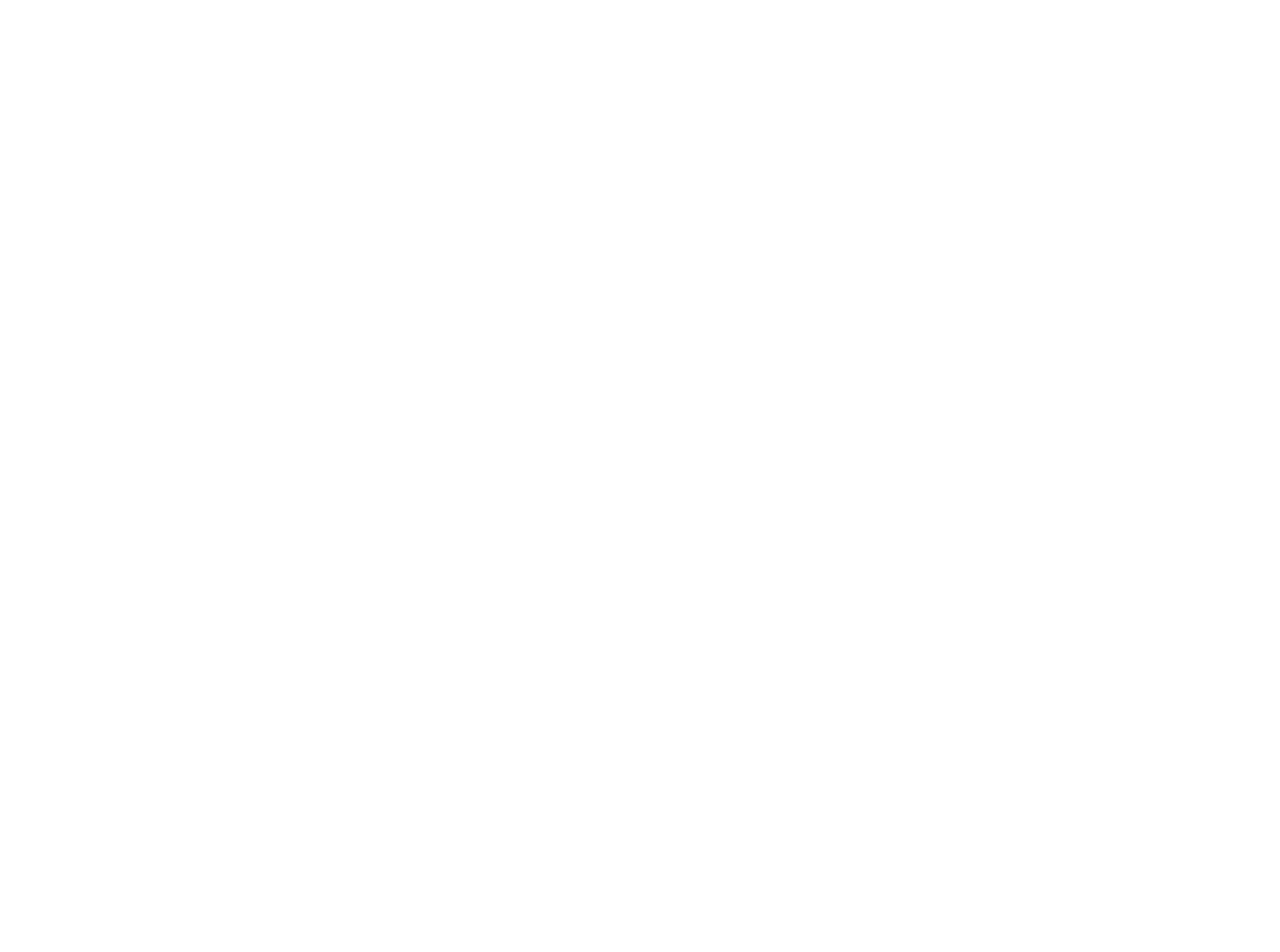
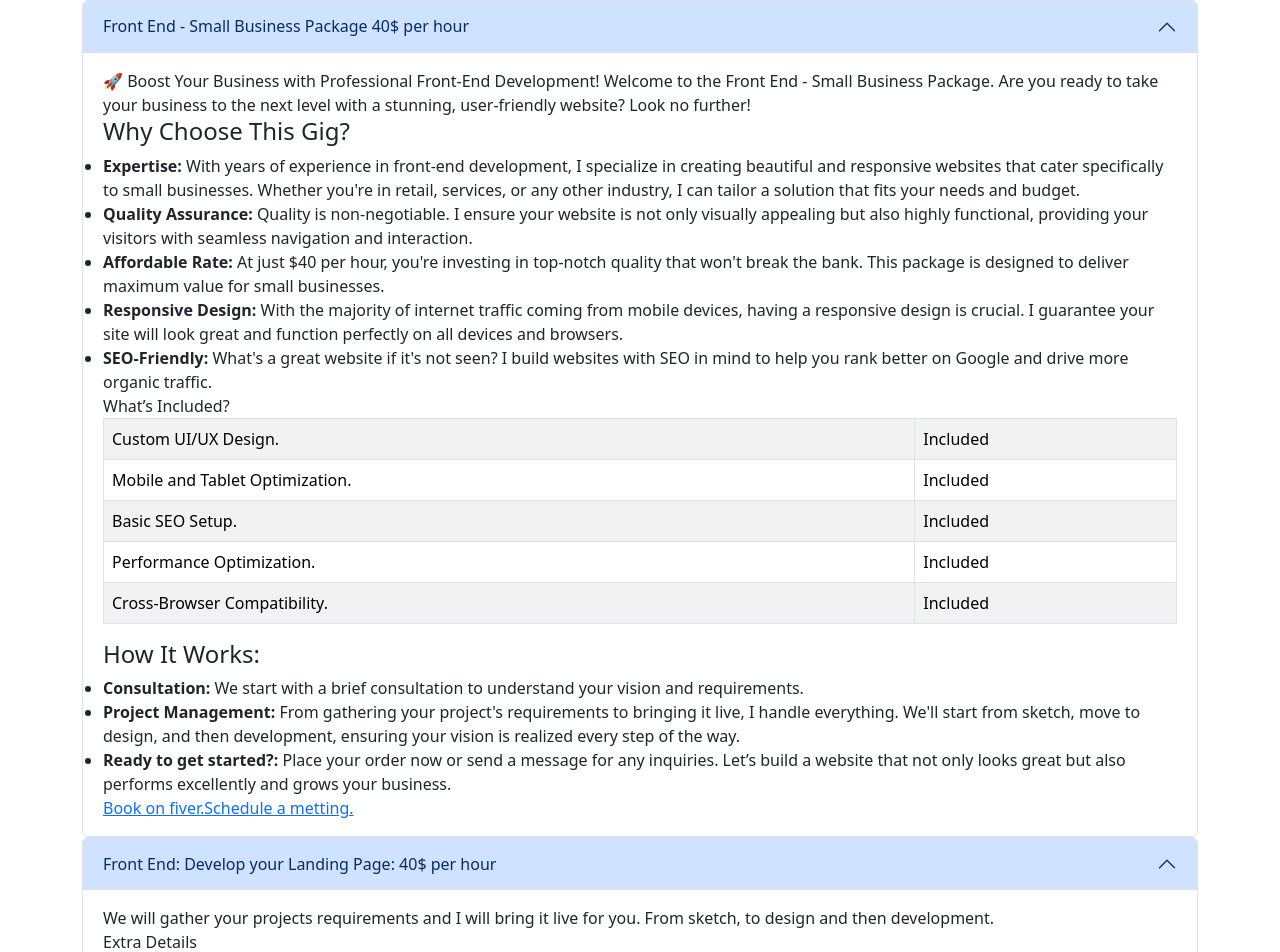
Before and after one commit to alexoltean97/portofolio, a React (Vite) app: page /gigs in a window 1280 px wide. Before the commit this address had no page. Shown: the part 187-1139 px from the top of the page. Before the commit the page ends 800 px from the top, so only its background shows below. Built offline with nearby package versions, Linux system fonts and the light colour scheme; a web font is replaced by a local one.

Commit message:
Some extra work

```diff
--- /dev/null
+++ b/src/components/gigs/Book/Book.jsx
@@ -0,0 +1,12 @@
+import React from "react";
+
+const Book = () => {
+  return (
+    <div>
+      <a href="#">Book on fiver.</a>
+      <a href="#">Schedule a metting.</a>
+    </div>
+  );
+};
+
+export default Book;
--- /dev/null
+++ b/src/components/gigs/FeaturesTable/FeaturesTable.jsx
@@ -0,0 +1,22 @@
+import React from 'react';
+import Table from 'react-bootstrap/Table'; // Ensure you have react-bootstrap installed
+
+const FeaturesTable = ({ items }) => {
+  return (
+    <div>
+      <p>What’s Included?</p>
+      <Table striped bordered hover>
+        <tbody>
+          {items.map((item, index) => (
+            <tr key={index}>
+              <td>{item.feature}</td>
+              <td>{item.mark}</td>
+            </tr>
+          ))}
+        </tbody>
+      </Table>
+    </div>
+  );
+};
+
+export default FeaturesTable;
--- /dev/null
+++ b/src/components/gigs/GigDescription/GigDescription.jsx
@@ -0,0 +1,13 @@
+import React from "react";
+
+const GigDescription = ({description}) => {
+  return (
+    <div>
+      <p>
+        {description}
+      </p>
+    </div>
+  );
+};
+
+export default GigDescription;
--- /dev/null
+++ b/src/components/gigs/GigPlans/GigPlans.jsx
@@ -0,0 +1,58 @@
+import React from "react";
+import Accordion from "react-bootstrap/Accordion";
+import GigDescription from "../GigDescription/GigDescription";
+import HowItWorks from "../HowItWorks/HowItWorks.jsx";
+import Book from "../Book/Book.jsx";
+import {
+  featuresSmallBusiness,
+  tableItems,
+  processSteps,
+} from "../GigsFeatures/GigsFeatures.js"; // Adjust the path to your data file
+import WhyChoseGig from "../WhyChoseGig/WhyChoseGig";
+import FeaturesTable from "../FeaturesTable/FeaturesTable";
+const GigPlans = () => {
+  return (
+    <React.Fragment>
+      <Accordion defaultActiveKey="0">
+        <Accordion.Item eventKey="0">
+          <Accordion.Header>
+            Front End - Small Business Package 40$ per hour
+          </Accordion.Header>
+          <Accordion.Body>
+            <GigDescription
+              description="🚀 Boost Your Business with Professional Front-End Development! Welcome
+        to the Front End - Small Business Package. Are you ready to take your
+        business to the next level with a stunning, user-friendly website? Look
+        no further!"
+            ></GigDescription>
+            <WhyChoseGig features={featuresSmallBusiness} />
+            <FeaturesTable items={tableItems} />
+            <HowItWorks steps={processSteps} />
+            <Book />
+          </Accordion.Body>
+        </Accordion.Item>
+      </Accordion>
+
+      <Accordion defaultActiveKey="0">
+        <Accordion.Item eventKey="0">
+          <Accordion.Header>
+            Front End: Develop your Landing Page: 40$ per hour
+          </Accordion.Header>
+          <Accordion.Body>
+            <div>
+              <p>
+                We will gather your projects requirements and I will bring it
+                live for you. From sketch, to design and then development.
+              </p>
+            </div>
+            <div>
+              <p>Extra Details</p>
+            </div>
+          </Accordion.Body>
+        </Accordion.Item>
+      </Accordion>
+    </React.Fragment>
+  );
+};
+
+export default GigPlans;
--- /dev/null
+++ b/src/components/gigs/GigsFeatures/GigsFeatures.js
@@ -0,0 +1,53 @@
+export const featuresSmallBusiness = [
+  {
+    title: "Expertise",
+    description:
+      "With years of experience in front-end development, I specialize in creating beautiful and responsive websites that cater specifically to small businesses. Whether you're in retail, services, or any other industry, I can tailor a solution that fits your needs and budget.",
+  },
+  {
+    title: "Quality Assurance",
+    description:
+      "Quality is non-negotiable. I ensure your website is not only visually appealing but also highly functional, providing your visitors with seamless navigation and interaction.",
+  },
+  {
+    title: "Affordable Rate",
+    description:
+      "At just $40 per hour, you're investing in top-notch quality that won't break the bank. This package is designed to deliver maximum value for small businesses.",
+  },
+  {
+    title: "Responsive Design",
+    description:
+      "With the majority of internet traffic coming from mobile devices, having a responsive design is crucial. I guarantee your site will look great and function perfectly on all devices and browsers.",
+  },
+  {
+    title: "SEO-Friendly",
+    description:
+      "What's a great website if it's not seen? I build websites with SEO in mind to help you rank better on Google and drive more organic traffic.",
+  },
+];
+
+export const tableItems = [
+  { feature: "Custom UI/UX Design.", mark: "Included" },
+  { feature: "Mobile and Tablet Optimization.", mark: "Included" },
+  { feature: "Basic SEO Setup.", mark: "Included" },
+  { feature: "Performance Optimization.", mark: "Included" },
+  { feature: "Cross-Browser Compatibility.", mark: "Included" },
+];
+
+export const processSteps  = [
+  {
+    title: "Consultation",
+    description:
+      "We start with a brief consultation to understand your vision and requirements.",
+  },
+  {
+    title: "Project Management",
+    description:
+      "From gathering your project's requirements to bringing it live, I handle everything. We'll start from sketch, move to design, and then development, ensuring your vision is realized every step of the way.",
+  },
+  {
+    title: "Ready to get started?",
+    description:
+      " Place your order now or send a message for any inquiries. Let’s build a website that not only looks great but also performs excellently and grows your business.",
+  },
+];
--- /dev/null
+++ b/src/components/gigs/HowItWorks/HowItWorks.jsx
@@ -0,0 +1,18 @@
+import React from "react";
+
+const HowItWorks = ({ steps }) => {
+  return (
+    <div>
+      <h4>How It Works:</h4>
+      <ul>
+        {steps.map((step, index) => (
+          <li key={index}>
+            <strong>{step.title}:</strong> {step.description}
+          </li>
+        ))}
+      </ul>
+    </div>
+  );
+};
+
+export default HowItWorks;
--- /dev/null
+++ b/src/components/gigs/WhyChoseGig/WhyChoseGig.jsx
@@ -0,0 +1,18 @@
+import React from "react";
+
+const WhyChooseGig = ({features}) => {
+    return (
+        <div>
+          <h4>Why Choose This Gig?</h4>
+          <ul>
+            {features.map((feature, index) => (
+              <li key={index}>
+                <strong>{feature.title}:</strong> {feature.description}
+              </li>
+            ))}
+          </ul>
+        </div>
+      );
+};
+
+export default WhyChooseGig;
--- a/src/components/homepage/Oa/Oa.jsx
+++ b/src/components/homepage/Oa/Oa.jsx
@@ -18,7 +18,7 @@
             </div>
 
             <div id="company-contact" className="company-contact">
-              <a href="#">{t("contactBtn")}</a>
+              <Link to="/gigs">Hire me</Link>
               <Link to="/portofolio">{t("portofolioBtn")}</Link>
             </div>
           </div>
--- /dev/null
+++ b/src/layout/GigsPageLayout/GigsPageLayout.jsx
@@ -0,0 +1,18 @@
+import React from "react";
+import Header from "../globals/Header/Header";
+import Footer from "../globals/Footer/Footer";
+import GigPlans from "../../components/gigs/GigPlans/GigPlans";
+const GigsPageLayout = () => {
+  return (
+    <React.Fragment>
+      <Header />
+      <div className="container">
+      <h2>Available Gigs</h2>
+      <GigPlans />
+      </div>
+      <Footer />
+    </React.Fragment>
+  );
+};
+
+export default GigsPageLayout;
--- /dev/null
+++ b/src/pages/Gigs/Gigs.jsx
@@ -0,0 +1,7 @@
+import React from "react";
+import GigsPageLayout from "../../layout/GigsPageLayout/GigsPageLayout";
+const Gigs = () => {
+  return <GigsPageLayout />;
+};
+
+export default Gigs;
--- a/src/routes/AppRoutes.jsx
+++ b/src/routes/AppRoutes.jsx
@@ -1,12 +1,14 @@
 import { Routes, Route } from 'react-router-dom';
 import Home from '../pages/Home/Home';
 import Portofolio from '../pages/Portofolio/Portofolio';
+import Gigs from "../pages/Gigs/Gigs";
 
 const AppRoutes = () => {
   return (
     <Routes>
       <Route path="/" element={<Home />} />
       <Route path="/portofolio" element={<Portofolio />} />
+      <Route path="/gigs" element={<Gigs />} />
     </Routes>
   );
 };
```
Also changed, not shown: couldreuse.txt.
